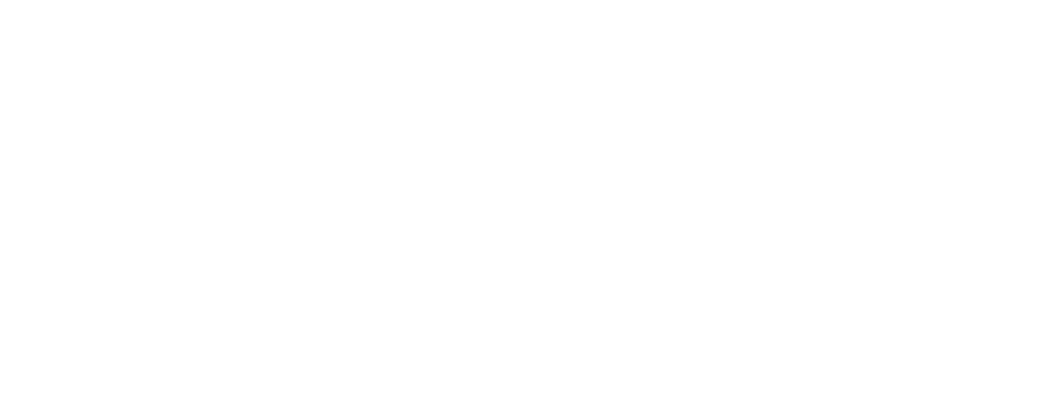
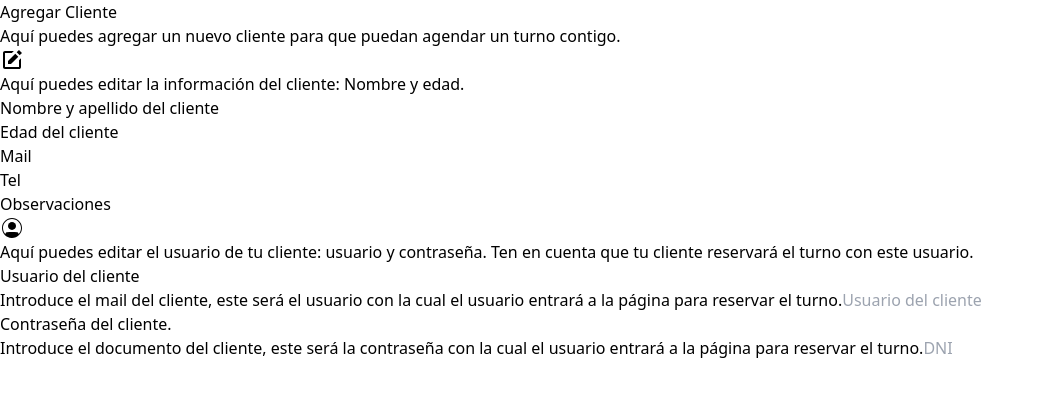
Before and after one commit to NoCountrySimulacion/EasyTurnos, a React (Vite) app in the folder Frontend/: page /addclients in a window 1280 px wide. Before the commit this address had no page. Shown: the top 396 px of the page, without its empty margins (0-1044 px from the left). Built offline with nearby package versions, Linux system fonts and the light colour scheme; a web font is replaced by a local one.

Commit message:
chore: AddStructureForm

```diff
--- a/Frontend/src/layout/Icons/Icons.tsx
+++ b/Frontend/src/layout/Icons/Icons.tsx
@@ -83,8 +83,28 @@
 
 export function Home({ width, height }: Props) {
     return (
-        <svg width={width} height={height} viewBox="0 0 24 24" fill="none" xmlns="http://www.w3.org/2000/svg">
-            <path d="M6 19H9V13H15V19H18V10L12 5.5L6 10V19ZM4 21V9L12 3L20 9V21H13V15H11V21H4Z" fill="black" />
+        <svg width={width} height={height} viewBox='0 0 24 24' fill='none' xmlns='http://www.w3.org/2000/svg'>
+            <path d='M6 19H9V13H15V19H18V10L12 5.5L6 10V19ZM4 21V9L12 3L20 9V21H13V15H11V21H4Z' fill='black' />
         </svg>
     )
 }
+
+export function Edit({ width, height }: Props): JSX.Element {
+    return (
+        <svg width={width} height={height} viewBox='0 0 48 48' fill='none' xmlns='http://www.w3.org/2000/svg'>
+            <g id='bxs:edit'>
+                <path id='Vector' d='M37.976 4.02399L43.976 10.024L39.402 14.6L33.402 8.59999L37.976 4.02399ZM16 32H22L36.574 17.426L30.574 11.426L16 26V32Z' fill='black' />
+                <path id='Vector_2' d='M38 38H16.316C16.264 38 16.21 38.02 16.158 38.02C16.092 38.02 16.026 38.002 15.958 38H10V10H23.694L27.694 6H10C7.794 6 6 7.792 6 10V38C6 40.208 7.794 42 10 42H38C39.0609 42 40.0783 41.5786 40.8284 40.8284C41.5786 40.0783 42 39.0609 42 38V20.664L38 24.664V38Z' fill='black' />
+            </g>
+        </svg>
+    )
+}
+
+export function UserProfile({ width, height }: Props): JSX.Element {
+    return (
+        <svg xmlns="http://www.w3.org/2000/svg" width={width} height={height} viewBox="0 0 48 48" fill="none">
+            <path d="M32 20C32 22.1217 31.1571 24.1566 29.6569 25.6569C28.1566 27.1571 26.1217 28 24 28C21.8783 28 19.8434 27.1571 18.3431 25.6569C16.8429 24.1566 16 22.1217 16 20C16 17.8783 16.8429 15.8434 18.3431 14.3431C19.8434 12.8429 21.8783 12 24 12C26.1217 12 28.1566 12.8429 29.6569 14.3431C31.1571 15.8434 32 17.8783 32 20Z" fill="black" />
+            <path fillRule="evenodd" clipRule="evenodd" d="M23.184 43.984C12.517 43.556 4 34.772 4 24C4 12.954 12.954 4 24 4C35.046 4 44 12.954 44 24C44 35.046 35.046 44 24 44H23.726C23.5447 44 23.364 43.9947 23.184 43.984ZM11.166 36.62C11.0165 36.1906 10.9656 35.733 11.0171 35.2812C11.0686 34.8294 11.2212 34.395 11.4636 34.0103C11.706 33.6255 12.0319 33.3003 12.4171 33.0588C12.8024 32.8172 13.2371 32.6655 13.689 32.615C21.485 31.752 26.563 31.83 34.321 32.633C34.7735 32.6801 35.2093 32.8299 35.5952 33.0709C35.9811 33.3119 36.3068 33.6378 36.5477 34.0237C36.7886 34.4096 36.9383 34.8455 36.9853 35.298C37.0323 35.7505 36.9754 36.2078 36.819 36.635C40.1441 33.271 42.0062 28.73 42 24C42 14.059 33.941 6 24 6C14.059 6 6 14.059 6 24C6 28.916 7.971 33.372 11.166 36.62Z" fill="black" />
+        </svg>
+    )
+}
--- /dev/null
+++ b/Frontend/src/layout/pages/FormClients.tsx
@@ -0,0 +1,72 @@
+import { Edit, UserProfile } from '../Icons/Icons'
+
+export function FormClients(): JSX.Element {
+    return (
+        <main className=''>
+            <section>
+                <h1>Agregar Cliente</h1>
+                <p>
+                    Aquí puedes agregar un nuevo cliente para que puedan agendar un turno
+                    contigo.
+                </p>
+            </section>
+            <div>
+                <Edit width={24} height={24} />
+                <p>Aquí puedes editar la información del cliente: Nombre y edad.</p>
+                <span className=''></span>
+            </div>
+            <form action=''>
+                <div>
+                    <label htmlFor=''>Nombre y apellido del cliente</label>
+                    <input type='text' />
+                </div>
+
+                <div>
+                    <label htmlFor=''>Edad del cliente</label>
+                    <input type='text' />
+                </div>
+                <div>
+                    <label htmlFor=''>Mail</label>
+                    <input type='text' />
+                </div>
+                <div>
+                    <label htmlFor=''>Tel</label>
+                    <input type='text' />
+                </div>
+                <div>
+                    <label htmlFor=''>Observaciones</label>
+                    <input type='text' />
+                </div>
+            </form>
+
+
+
+            <section>
+                <div>
+                    <UserProfile width={24} height={24} />
+                    <p>Aquí puedes editar el usuario de tu cliente: usuario y contraseña.
+                        Ten en cuenta que tu cliente reservará el turno con este usuario.
+                    </p>
+                </div>
+                <span></span>
+                <form action="">
+                    <div>
+                        <h4>Usuario del cliente</h4>
+                        <div>
+                            <label htmlFor="">Introduce el mail del cliente, este será el usuario con la cual el usuario entrará a la página para reservar el turno.</label>
+                            <input type="text" placeholder='Usuario del cliente' />
+                        </div>
+                    </div>
+                    <div>
+                        <h4>Contraseña del cliente.</h4>
+                        <div>
+                            <label htmlFor="">Introduce el documento del cliente, este será la contraseña con la cual el usuario entrará a la página para reservar el turno.</label>
+                            <input type="text" placeholder='DNI' />
+                        </div>
+                    </div>
+                </form>
+
+            </section>
+        </main>
+    )
+}
--- a/Frontend/src/routes/AppRoutes.tsx
+++ b/Frontend/src/routes/AppRoutes.tsx
@@ -6,11 +6,12 @@
 import ComoFunciona from '../landing/components/comoFunciona/ComoFunciona'
 import Clientes from '../landing/components/clientes/Clientes'
 import SignUpModal from '../auth/components/form/SingUpModal'
-
 import { Sidemenu } from '../layout/components/sidemenu/SideMenu'
-
 import LoginOptionsModal from '../auth/components/form/LoginOptionsModal'
 import LoginModal from '../auth/components/form/LoginModal'
+import { FormClients } from '../layout/pages/FormClients'
+
+
 
 export default function AppRoutes() {
 	return (
@@ -27,6 +28,8 @@
 					<Route path='/register' element={<SignUpModal />} />
 				</Route>
 				<Route path='/home' element={<Home />} />
+				<Route path='/addclients' element={<FormClients />} />
+
 				<Route path='/sidemenu' element={<Sidemenu />} />
 			</Routes>
 		</BrowserRouter>
```
